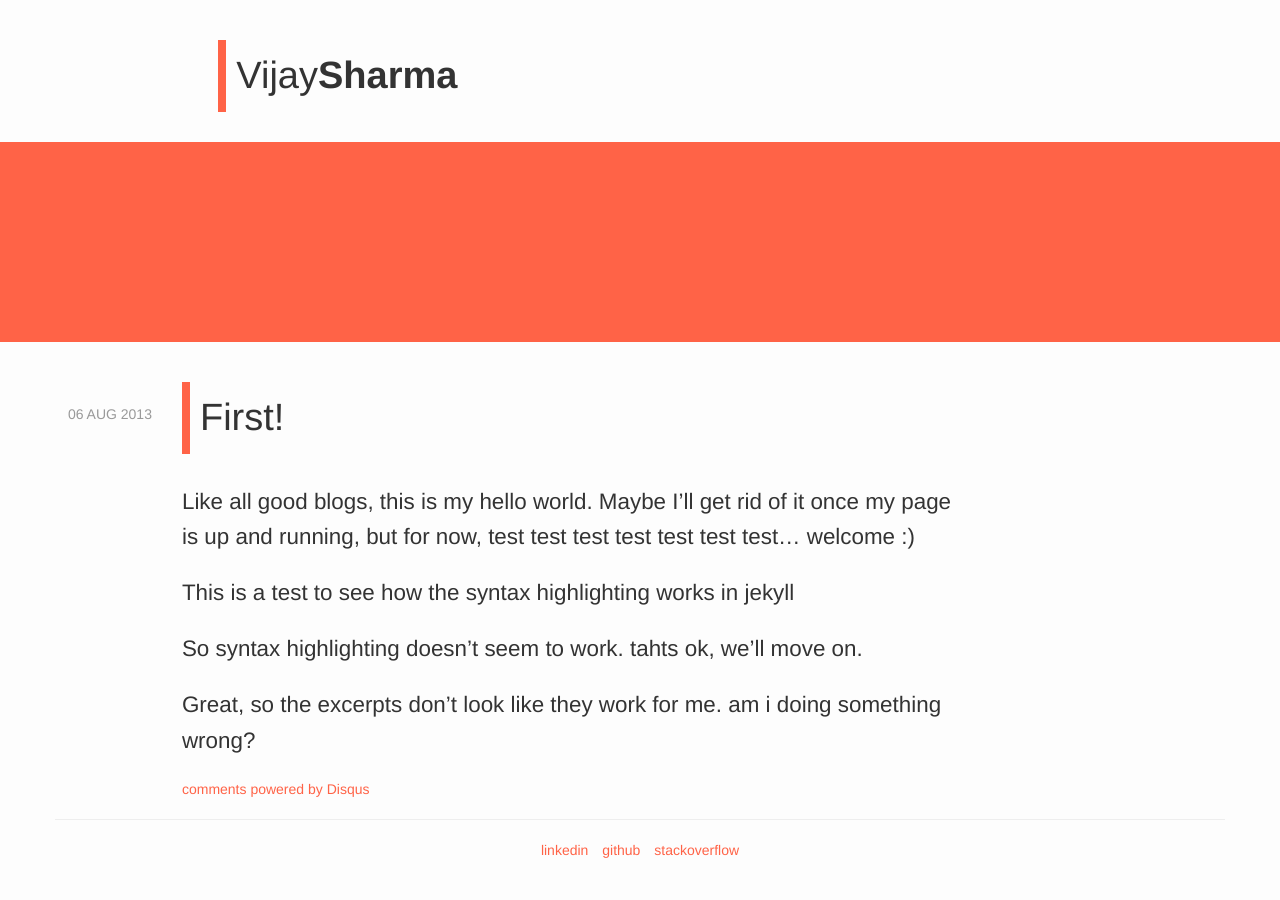
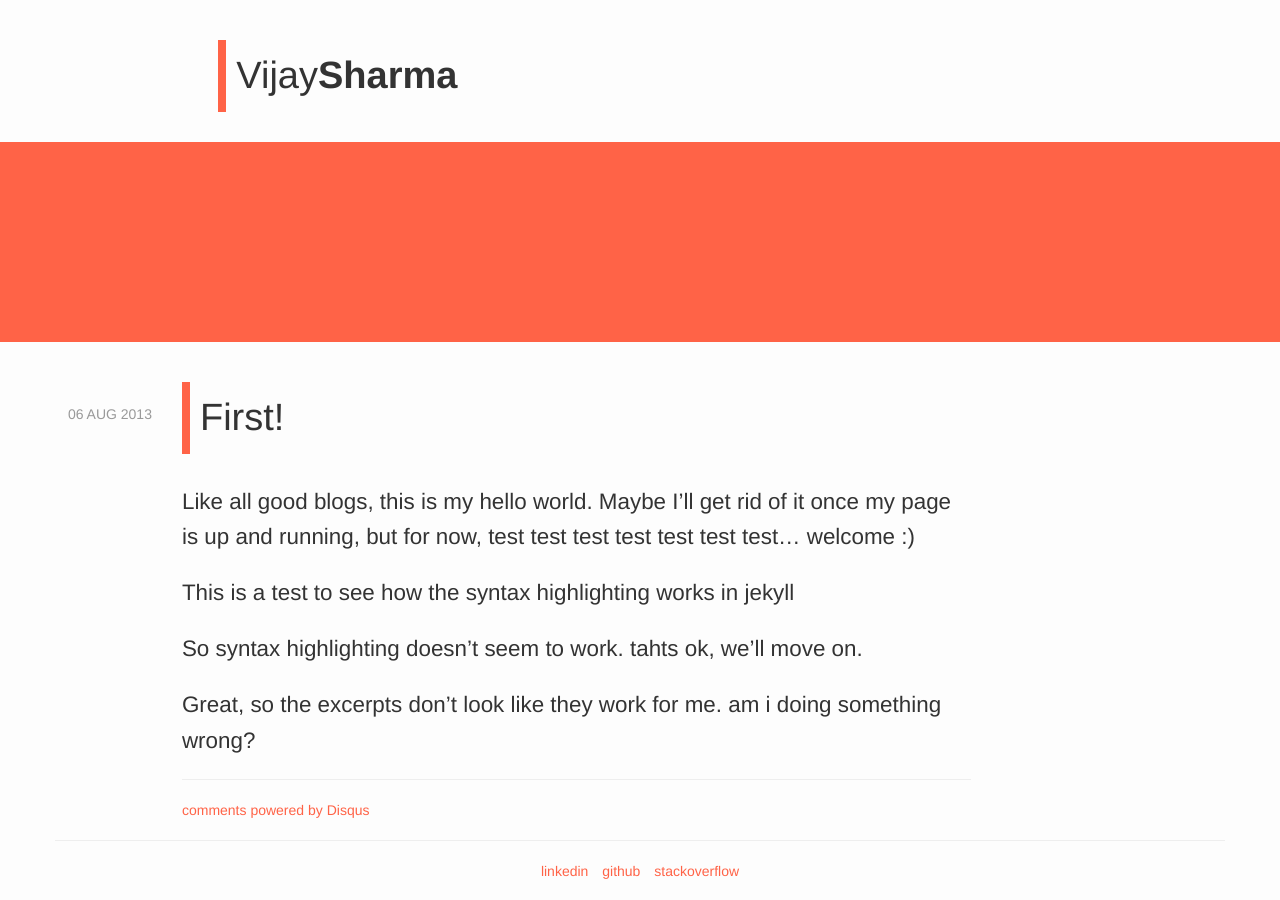
Before and after one commit to vijaysharm/vijaysharm.github.io, a Jekyll site: the page built from _posts/2013-08-6-first.md, in a window 1280 px wide. Built offline with Jekyll 4.4.1, drawn with Linux system fonts in a browser that asks for light colours; comment, search, counter and statistics services are not loaded.

Commit message:
Separated the content from the comments with an HR

```diff
--- a/_includes/post.html
+++ b/_includes/post.html
@@ -8,6 +8,7 @@
 		<div class="col-lg-9">
 			<h1 class="article_title">{{ page.title }}</h1>
 			{{ content }}
+			<hr class="alt">
 			{% include disqus.html %}
 		</div>
 	</div>
```
